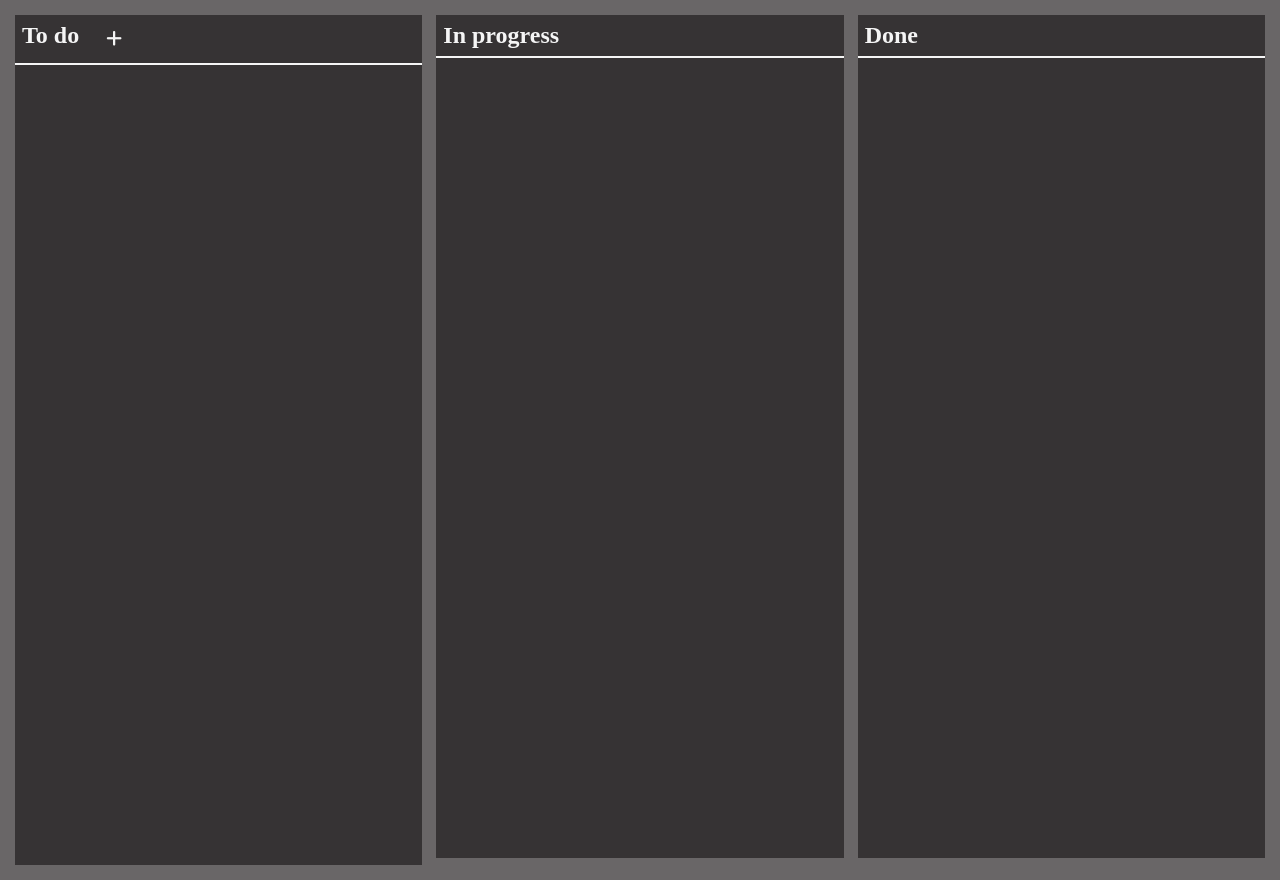
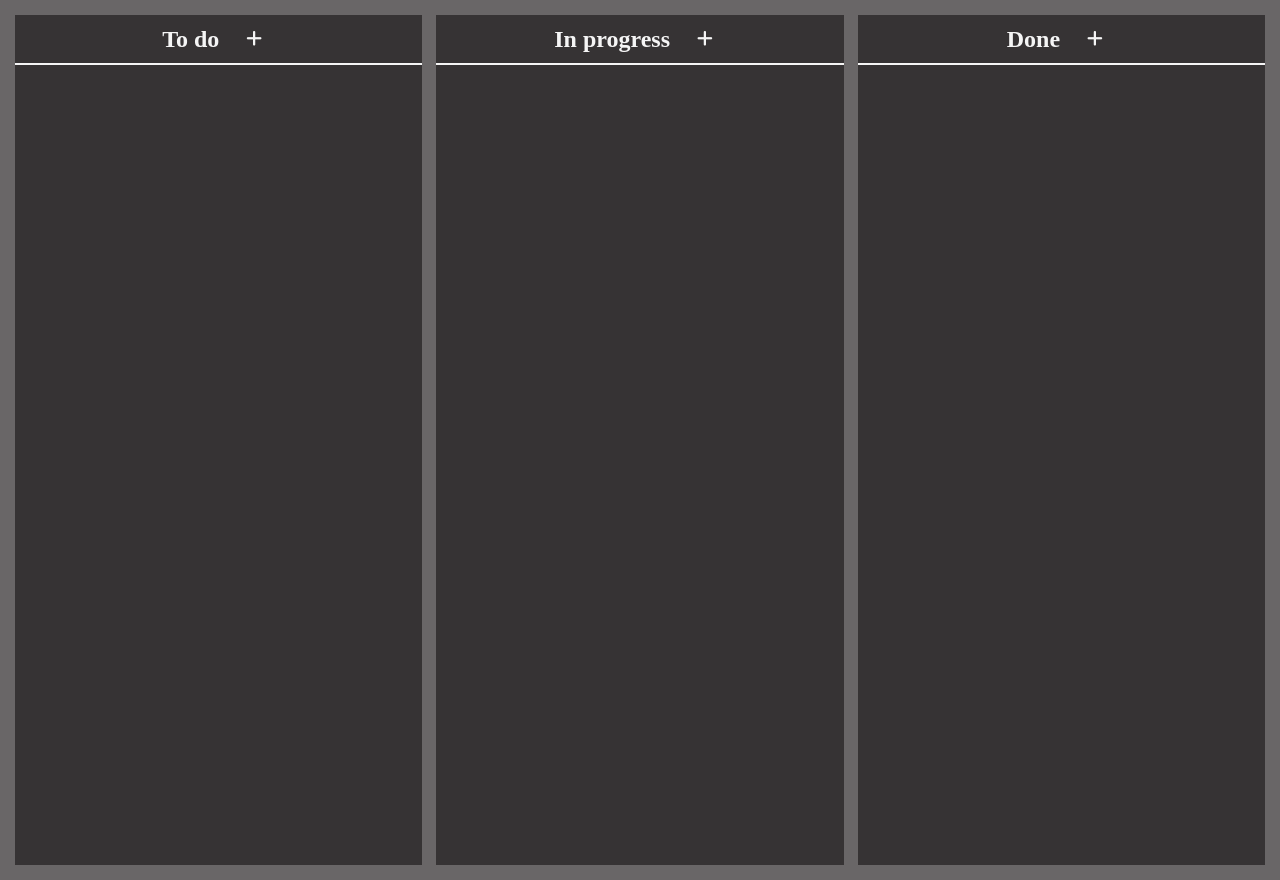
Before and after one commit to Hadrijana/kanban_board, a website with bundled scripts: page public/index.html in a window 1280 px wide. Built offline with nearby package versions, Linux system fonts and the light colour scheme.

Commit message:
acceptabe look + add button in all columns

```diff
--- a/public/AddCardButton.js
+++ b/public/AddCardButton.js
@@ -1,8 +1,8 @@
 import Card from "./Card.js";
 
 class AddCardButton {
-    constructor() {
-        this.addTaskBtn = document.getElementById("btn-add-task");
+    constructor(btn) {
+        this.addTaskBtn = btn;
         this.addTaskBtn.addEventListener("click", this.addTask);
     }
     addTask = () => {
@@ -10,7 +10,7 @@ class AddCardButton {
             title: "",
             description: "",
             id: Date.now(),
-            column: "to-do-list",
+            column: `${this.addTaskBtn.parentNode.parentNode.id}-list`,
             color: "#964f4cff"
         })
         localStorage.setItem(task.id, JSON.stringify(task));
--- a/public/DroppableColumn.js
+++ b/public/DroppableColumns.js
@@ -1,4 +1,4 @@
-class DroppableColumn{
+class DroppableColumns{
     constructor(){
         this.boxes = document.querySelectorAll('[name="container"]')
         this.addListeners();
@@ -49,4 +49,4 @@ class DroppableColumn{
 
 }
 
-export default DroppableColumn;
+export default DroppableColumns;
--- a/public/index.html
+++ b/public/index.html
@@ -15,7 +15,7 @@
       <div class="column" id="to-do">
         <div class="column-name" >
           <h2 >To do</h2>
-          <button class="button" name="add" id="btn-add-task">
+          <button class="button" name="add" >
             <i class="fas fa-plus"></i>
           </button>
         </div>
@@ -26,6 +26,9 @@
       <div class="column" id="in-progress">
         <div class="column-name">
           <h2 >In progress</h2>
+          <button class="button" name="add" >
+            <i class="fas fa-plus"></i>
+          </button>
         </div>
 
         <div class="container" name="container" id="in-progress-list"></div>
@@ -33,6 +36,9 @@
       <div class="column" id="done">
         <div class="column-name">
           <h2 >Done</h2>
+          <button class="button" name="add" >
+            <i class="fas fa-plus"></i>
+          </button>
         </div>
 
         <div class="container" name="container" id="done-list"></div>
--- a/public/script.js
+++ b/public/script.js
@@ -1,7 +1,7 @@
 import Card from "./Card.js";
 import AddCardForm from "./AddCardForm.js";
 import AddCardButton from "./AddCardButton.js";
-import DroppableColumn from "./DroppableColumn.js";
+import DroppableColumns from "./DroppableColumns.js";
 let counter = 0;
 
 let task = [];
@@ -18,9 +18,11 @@ loadData();
 
 //new AddCardForm(counter);
 
+document.querySelectorAll('[name="add"]').forEach(btn=>{
+  new AddCardButton(btn)
+})
 
-new AddCardButton()
-new DroppableColumn()
+new DroppableColumns()
 
 
 
--- a/public/stylesheet.css
+++ b/public/stylesheet.css
@@ -21,12 +21,18 @@
 }
 
 .column-name {
-
   display: flex;
   color: whitesmoke;
   margin-bottom: 0px;
+  justify-content: center;
+  align-items: center;
+}
 
+.column-name *{
+  display: flex;
 }
+
+
 .container{
   display: flex;
   flex-wrap: wrap;
@@ -39,8 +45,6 @@
   border-top: 2px solid whitesmoke;
 
 }
-
-
 
 .task {
   all: initial;
@@ -112,8 +116,19 @@
   width: fit-content;
   align-self: flex-end;
 
+}
+
+[name=add]{
+  display: flex;
+  color:whitesmoke;
+  font-size: 18px;
+  /* flex-direction: column; */
+  /* align-self:flex-end; */
+  /* text-align: right */
+
 
 }
+
 
 
 [name=description]{
@@ -137,11 +152,6 @@
 }
 
 
-#btn-add-task{
-  color:whitesmoke;
-  font-size: 18px;
-  align-self: flex-end;
-}
 
 
 
```
